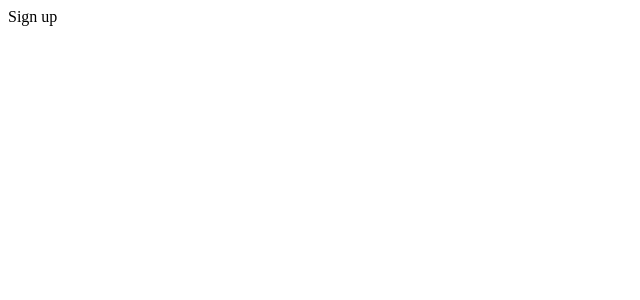
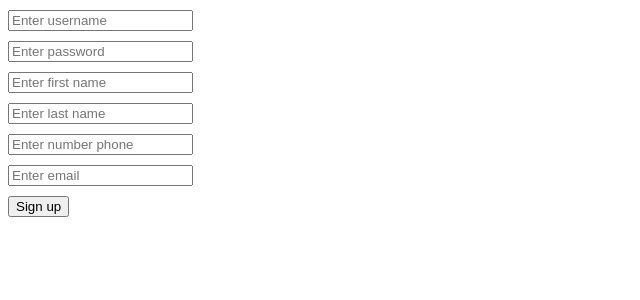
Before and after one commit to MaxymZakharkiv/StoreVue, a Vue app: page /sign-up in a window 1280 px wide. Shown: the top 300 px of the page, without its empty margins (0-640 px from the left). Built offline with nearby package versions, Linux system fonts and the light colour scheme.

Commit message:
add pagination and simple auth

```diff
--- a/src/layouts/CommonLayout.vue
+++ b/src/layouts/CommonLayout.vue
@@ -11,7 +11,7 @@ export default {
   name: "CommonLayout",
   components:{
     HeaderCategories
-  }
+  },
 }
 </script>
 
--- a/src/main.js
+++ b/src/main.js
@@ -4,4 +4,6 @@ import router from './router'
 import store from './store'
 
 
-createApp(App).use(store).use(router).mount('#app')
+const app = createApp(App)
+
+app.use(store).use(router).mount('#app')
--- a/src/views/Auth/SignIn.vue
+++ b/src/views/Auth/SignIn.vue
@@ -1,30 +1,44 @@
 <template>
   <div>
     <div>
-      <input placeholder="enter login" v-model="login">
+      <input placeholder="enter login" v-model="dataAuth.username">
     </div>
+<!--    <div class="block-password">-->
+<!--      <span @click="showPassword=!showPassword">{{ showPassword ? 'показати' : 'приховати' }} пароль</span>-->
+<!--      <input class="password" :type="showPassword ? 'password' : 'text'" placeholder="enter password" v-model="password">-->
+<!--    </div>-->
     <div class="block-password">
-      <span @click="showPassword=!showPassword">{{ showPassword ? 'показати' : 'приховати' }} пароль</span>
-      <input class="password" :type="showPassword ? 'password' : 'text'" placeholder="enter password" v-model="password">
+      <input type="text" placeholder="enter password" v-model="dataAuth.password">
     </div>
     <div>
-      <button>Увійти</button>
+      <button @click="authUser">Увійти</button>
     </div>
   </div>
 </template>
 
 <script>
+
+import http from "@/http";
+
 export default {
   name: "SignIn",
   data(){
     return {
-      login: null,
-      password: null,
+      dataAuth:{
+        username: null,
+        password: null
+      },
       showPassword: false
     }
   },
   methods:{
-
+    async authUser(){
+      const response = await http.post('auth/jwt/jwt/create/', this.dataAuth)
+      console.log(response)
+      localStorage.setItem('access_token', response.data.access)
+      localStorage.setItem('refresh_token', response.data.refresh)
+      this.$router.push({name:'main-page'})
+    }
   }
 }
 </script>
--- a/src/views/Auth/SignUp.vue
+++ b/src/views/Auth/SignUp.vue
@@ -1,15 +1,58 @@
 <template>
   <div>
-    Sign up
+    <div class="field">
+      <input type="text" placeholder="Enter username" v-model="registerData.username">
+    </div>
+    <div class="field">
+      <input type="text" placeholder="Enter password" v-model="registerData.password">
+    </div>
+    <div class="field">
+      <input type="text" placeholder="Enter first name" v-model="registerData.first_name">
+    </div>
+    <div class="field">
+      <input type="text" placeholder="Enter last name" v-model="registerData.last_name">
+    </div>
+    <div class="field">
+      <input type="text" placeholder="Enter number phone" v-model="registerData.customer_phone">
+    </div>
+    <div class="field">
+      <input type="Email" placeholder="Enter email" v-model="registerData.email">
+    </div>
+    <div class="action">
+      <button @click="signUp">Sign up</button>
+    </div>
   </div>
 </template>
 
 <script>
+
+import http from "@/http";
+
 export default {
-  name: "SignUp"
+  name: "SignUp",
+  data(){
+    return{
+      registerData:{
+        username: null,
+        password: null,
+        first_name: null,
+        last_name: null,
+        customer_phone: null,
+        email: null
+      }
+    }
+  },
+  methods:{
+    async signUp(){
+      const response = await http.post('auth/users/', this.registerData)
+      console.log(response)
+    }
+  }
 }
 </script>
 
 <style scoped>
-
+  .field{
+    margin: 10px 0;
+  }
 </style>
--- a/src/views/MainPage.vue
+++ b/src/views/MainPage.vue
@@ -3,6 +3,10 @@
     <router-link :to="{ name:'product-detail', params:{slug: product.slug} }">
       {{ product.title }}
     </router-link>
+  </div>
+  <div class="pagination">
+    <button @click="previewsPage">Назад</button>
+    <button @click="nextPage">Вперед</button>
   </div>
 </template>
 
@@ -14,16 +18,30 @@ export default {
   name: "MainPage",
   data(){
     return{
-      products: []
+      products: [],
+      offset:0
     }
   },
   created() {
     this.getProducts()
   },
   methods:{
-    async getProducts(){
-      const response = await http.get('shop/product/')
+    async getProducts(offset=0){
+      const response = await http.get('shop/product/', {params: {offset:offset}})
       this.products = response.data.results
+    },
+    nextPage(){
+      this.offset += 3
+      this.getProducts(this.offset)
+    },
+    previewsPage(){
+      this.offset -= 3
+      if(this.offset >= 0){
+        this.getProducts(this.offset)
+      } else {
+        this.offset = 0
+        this.getProducts()
+      }
     }
   }
 }
--- a/src/views/Product/DetailCategoryProducts.vue
+++ b/src/views/Product/DetailCategoryProducts.vue
@@ -9,6 +9,10 @@
     </div>
     <div v-if="!list_product.length">
       Товарів немає
+    </div>
+    <div class="pagination">
+      <button @click="previewsPage">Назад</button>
+      <button @click="nextPage">Вперед</button>
     </div>
   </div>
 </template>
@@ -22,18 +26,31 @@ export default {
   data(){
     return{
       list_product: [],
+      offset:0
     }
   },
   created() {
     this.$store.watch((state) => {
-      this.getProduct(state.selectedCategory.slug)
+      if(!state.selectedCategory){
+        this.getProduct(this.$route.params.slug)
+      } else {
+        this.getProduct(state.selectedCategory.slug)
+      }
     })
   },
   methods:{
     async getProduct(url){
-      const response = await http.get(`shop/product/category/${url}/`)
-      this.list_product = response.data.results
-      console.log(this.list_product)
+      const response = await http.get(`shop/product/category/${url}/`, {params:{offset:this.offset}})
+      this.list_product = await response.data.results
+    },
+    nextPage(){
+      this.offset += 3
+    },
+    previewsPage(){
+      this.offset -= 3
+      if(this.offset < 0){
+        this.offset = 0
+      }
     }
   }
 }
```
